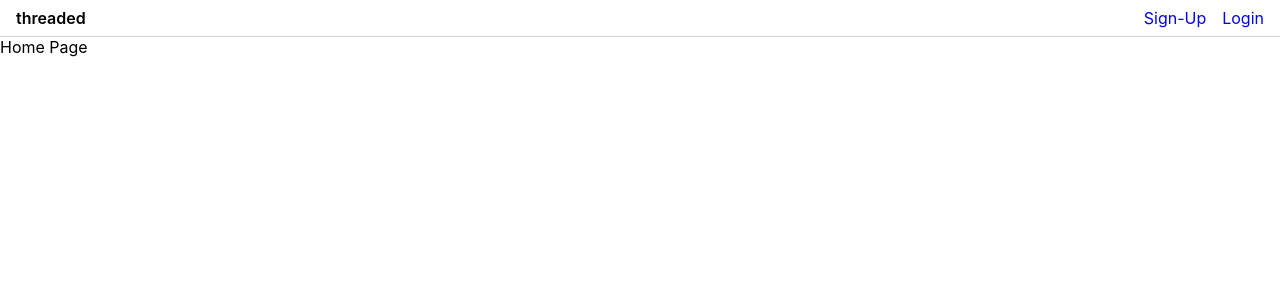
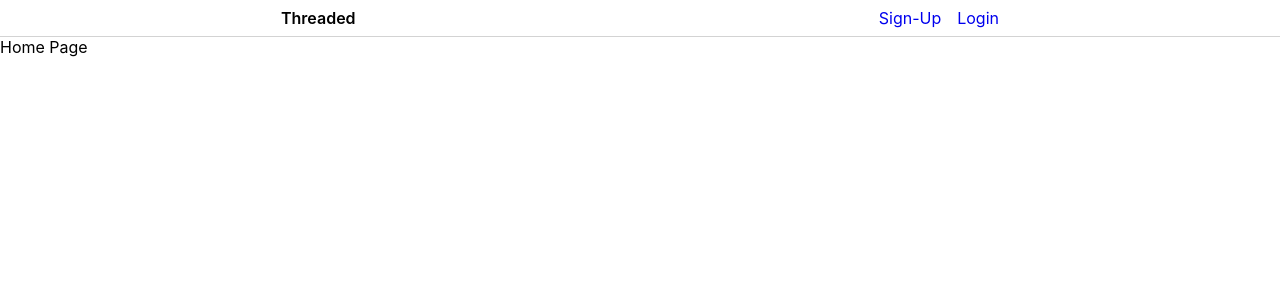
Before and after one commit to d33kshant/threaded, a React (Create React App) app in the folder client/: page / in a window 1280 px wide. Shown: the top 300 px of the page. Built offline with nearby package versions, Linux system fonts and the light colour scheme.

Commit message:
Update NavaBar look

```diff
--- a/client/src/components/NavBar.tsx
+++ b/client/src/components/NavBar.tsx
@@ -4,33 +4,47 @@ import { useAuthContext } from "../contexts/AuthContext"
 
 const NavBar = () => {
 
-	const { user } = useAuthContext()
+	const { user, logout } = useAuthContext()
 
 	return (
+		<Container>
 			<Nav>
-			<NavLogo href="/">threaded</NavLogo>
+				<NavLogo href="/">Threaded</NavLogo>
 				{
 					user ?
-				<NavLink to={`/user/${user.username}`}>Account</NavLink> :
+					<NavLinks>
+						<NavLink to={`/user/${user.username}`}>
+							<img src={user.avatar} height={24} style={{borderRadius: "50%"}} />
+						</NavLink>
+						{/* <NavLink onClick={logout} to="/">Log-Out</NavLink> */}
+					</NavLinks> :
 					<NavLinks>
 						<NavLink to="/signup">Sign-Up</NavLink>
 						<NavLink to="/login">Login</NavLink>
 					</NavLinks>
 				}
 			</Nav>
+		</Container>
 	)
 }
 
 export default NavBar
 
+const Container = styled.header`
+	display: flex;
+	justify-content: center;
+	border-bottom: 1px solid lightgray;
+	background: white;
+`
+
 const Nav = styled.nav`
 	width: 100%;
+	max-width: 750px;
 	padding: 8px 16px;
 	box-sizing: border-box;
 	display: flex;
 	align-items: center;
 	justify-content: space-between;
-	border-bottom: 1px solid lightgray;
 `
 
 const NavLogo = styled.a`
```
Lines whose indentation alone changed are shown as unchanged.
